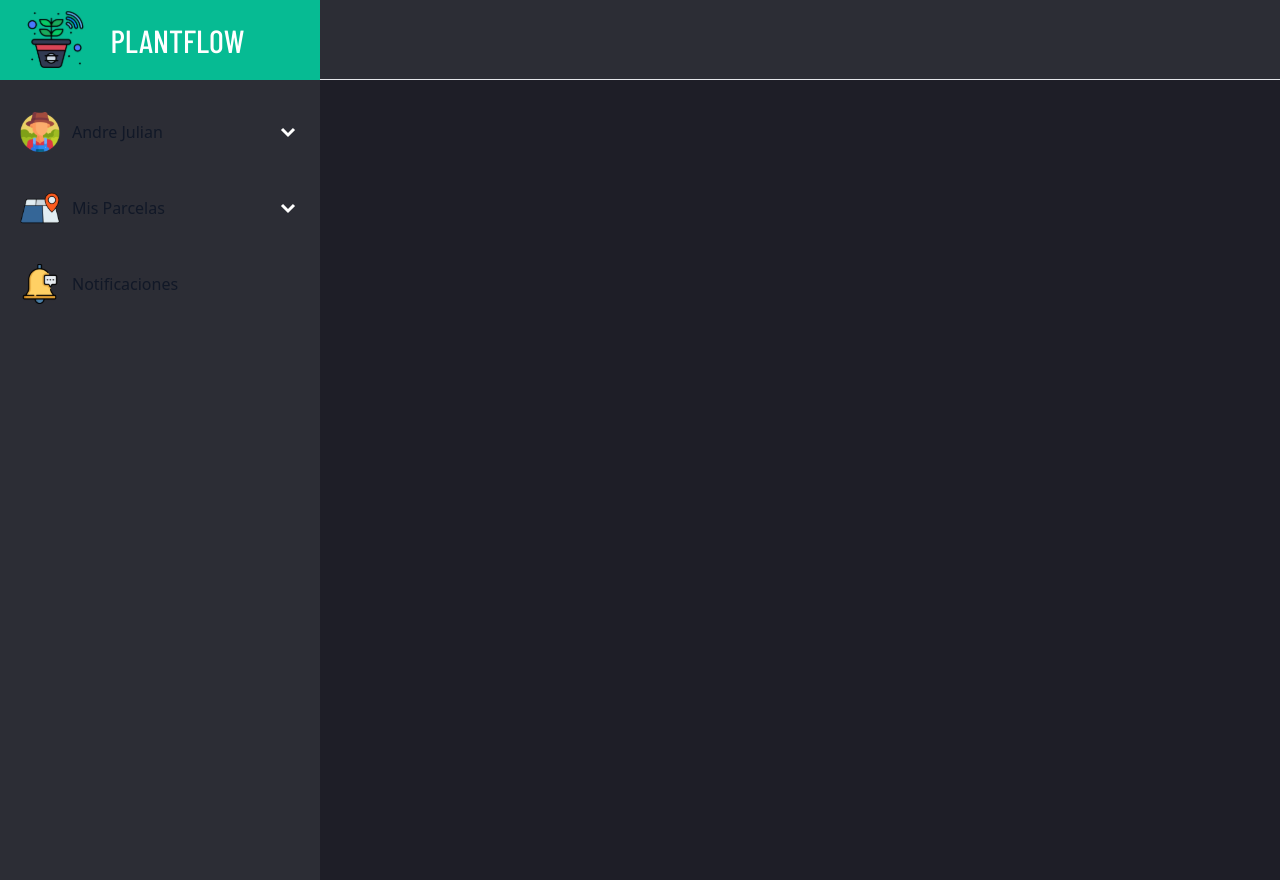
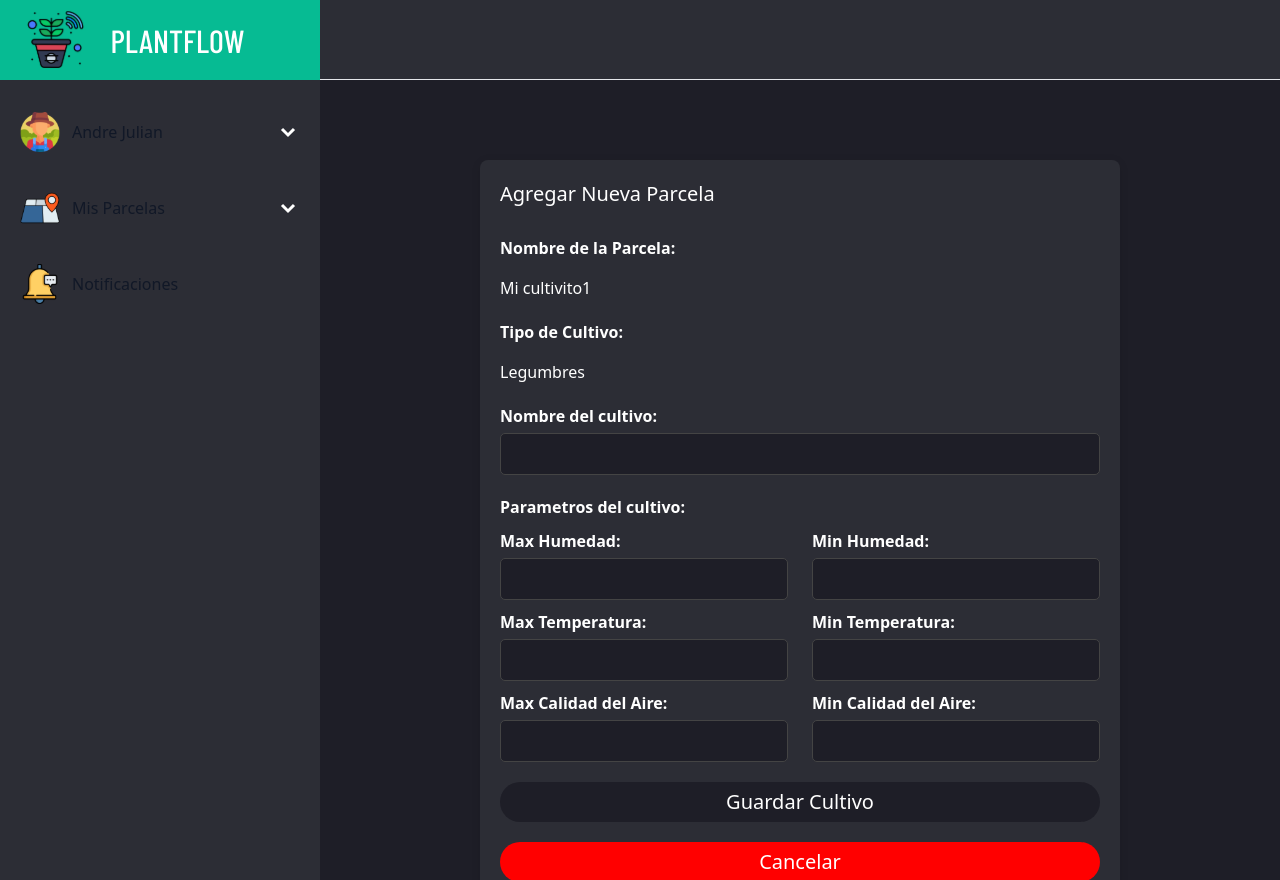
Before and after one commit to Kevinjr2912/PlantFlowFrontend, an Angular app: page /crop/add in a window 1280 px wide. Before the commit this address led to /. Built offline with nearby package versions, Linux system fonts and the light colour scheme; a web font is replaced by a local one.

Commit message:
Add: Form to add crops

```diff
--- a/src/app/app-routing.module.ts
+++ b/src/app/app-routing.module.ts
@@ -3,12 +3,14 @@ import { RouterModule, Routes } from '@angular/router';
 import { ParcelPageComponent } from './presentation/parcel/parcel-page/parcel-page.component';
 import { CropPageComponent } from './presentation/crop/crop-page/crop-page.component';
 import { AddParcelFormComponent } from './presentation/parcel/add-parcel-form/add-parcel-form.component';
+import { AddCropFormComponent } from './presentation/crop/add-crop-form/add-crop-form.component';
 
 const routes: Routes = [
 
   {path:"parcel",component:ParcelPageComponent},
   {path:"parcel/add",component:AddParcelFormComponent},
   {path:"crop",component:CropPageComponent},
+  {path:"crop/add",component:AddCropFormComponent},
   {path:'', redirectTo:'crop  ', pathMatch: 'full'}
 
 ];
--- /dev/null
+++ b/src/app/presentation/crop/add-crop-form/add-crop-form.component.css
@@ -0,0 +1,96 @@
+.container-add-parcel {
+    max-width: 40rem;
+    margin: 5rem auto;
+    padding: 20px;
+    border-radius: 8px;
+    box-shadow: 0px 2px 10px rgba(0, 0, 0, 0.1);
+    background-color: #2c2d35;
+}
+
+form {
+    display: flex;
+    flex-direction: column;
+}
+
+label {
+    font-weight: bold;
+    margin-top: 1.25rem;
+    color: white;
+}
+
+input, select {
+    padding: 8px;
+    margin-top: 5px;
+    border-radius: 5px;
+    border: 1px solid #444;
+    background-color: #1e1e27;
+    color: white;
+    font-size: 16px;
+    outline: none;
+}
+
+button {
+    margin-top: 1.25rem;
+    padding: 10px;
+    border: none;
+    cursor: pointer;
+}
+
+button[type="submit"] {
+    width: 100%;
+    height: 40px;
+    border-radius: 50px;
+    background-color: #1e1e27;
+    outline: none;
+    cursor: pointer;
+    border: none;
+    font-size: 20px;
+    color: white;
+    display: flex;
+    justify-content: center;
+    align-items: center;
+}
+
+button[type="button"] {
+    width: 100%;
+    height: 40px;
+    border-radius: 50px;
+    background-color: red;
+    outline: none;
+    cursor: pointer;
+    border: none;
+    font-size: 20px;
+    color: white;
+    display: flex;
+    justify-content: center;
+    align-items: center;
+}
+
+button[type="button"]:hover {
+    transform: translateY(3px);
+    box-shadow: none;
+}
+
+select:focus, input:focus {
+    border-color: #1e1e27;
+    box-shadow: 0px 0px 5px;
+}
+
+.param-group {
+    display: flex;
+    justify-content: space-between;
+    margin-top: 10px;
+}
+
+.param-left, .param-right {
+    width: 48%;
+}
+
+.param-left input, .param-right input {
+    width: 100%;
+}
+
+p {
+    margin-top: 1rem;
+    color: white;
+}
--- /dev/null
+++ b/src/app/presentation/crop/add-crop-form/add-crop-form.component.html
@@ -0,0 +1,52 @@
+<div class="container-add-parcel">
+    <h2 class="text-white text-xl mb-2">Agregar Nueva Parcela</h2>
+
+    <form (ngSubmit)="saveCrop()">
+      <label for="nombre">Nombre de la Parcela:</label>
+      <p *ngFor="let nameCrop of parcelName">{{nameCrop}}</p>
+
+      <label for="tipo">Tipo de Cultivo:</label>
+      <p *ngFor="let type of cropTypes">{{ type }}</p>
+
+      <label for="nombreC">Nombre del cultivo:</label>
+      <input type="text" id="nombreC" name="nombreC" required>
+
+      <label for="estado">Parametros del cultivo:</label>
+
+      <div class="param-group">
+        <div class="param-left">
+          <label for="max-humidity">Max Humedad:</label>
+          <input type="number" id="max-humidity" name="maxHumidity" required>
+        </div>
+        <div class="param-right">
+          <label for="min-humidity">Min Humedad:</label>
+          <input type="number" id="min-humidity" name="minHumidity" required>
+        </div>
+      </div>
+
+      <div class="param-group">
+        <div class="param-left">
+          <label for="max-temperature">Max Temperatura:</label>
+          <input type="number" id="max-temperature" name="maxTemperature" required>
+        </div>
+        <div class="param-right">
+          <label for="min-temperature">Min Temperatura:</label>
+          <input type="number" id="min-temperature" name="minTemperature" required>
+        </div>
+      </div>
+
+      <div class="param-group">
+        <div class="param-left">
+          <label for="max-air">Max Calidad del Aire:</label>
+          <input type="number" id="max-air" name="maxAirQuality" required>
+        </div>
+        <div class="param-right">
+          <label for="min-air">Min Calidad del Aire:</label>
+          <input type="number" id="min-air" name="minAirQuality" required>
+        </div>
+      </div>
+
+      <button type="submit">Guardar Cultivo</button>
+      <button type="button" (click)="cancel()">Cancelar</button>
+    </form>
+</div>
--- /dev/null
+++ b/src/app/presentation/crop/add-crop-form/add-crop-form.component.ts
@@ -0,0 +1,26 @@
+import { Component } from '@angular/core';
+import { Router } from '@angular/router';
+
+@Component({
+  selector: 'app-add-crop-form',
+  templateUrl: './add-crop-form.component.html',
+  styleUrl: './add-crop-form.component.css'
+})
+export class AddCropFormComponent {
+
+    cropTypes = ['Legumbres'];
+    parcelName= ["Mi cultivito1"];
+
+
+    constructor(private router: Router) {}
+
+    saveCrop() {
+      console.log("Cultivo guardado");
+      this.router.navigate(['/crop']);
+    }
+
+    cancel() {
+      this.router.navigate(['/crop']);
+    }
+
+}
```
Also changed, not shown: src/app/presentation/crop/crop.module.ts (+7 -1 lines).
